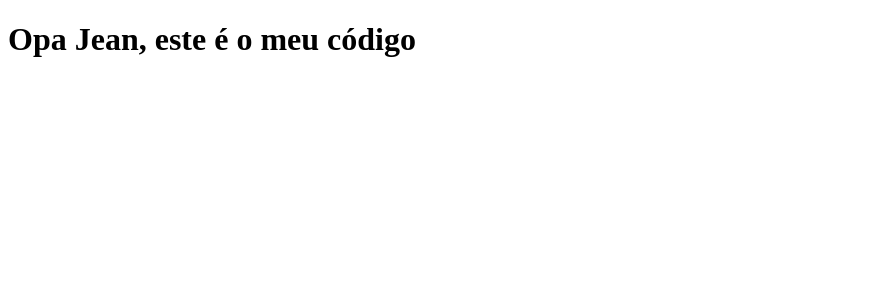
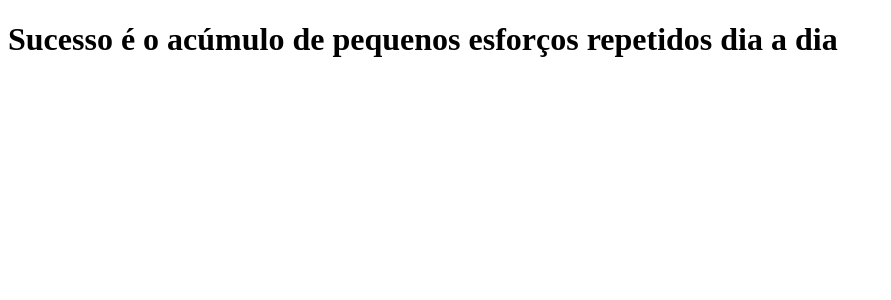
Before and after one commit to Vorceek/First-Repository, a Next.js app: page / in a window 1280 px wide. Shown: the top 300 px of the page, without its empty margins (0-891 px from the left). Built offline with nearby package versions, Linux system fonts and the light colour scheme.

Commit message:
modifica a frase

```diff
--- a/pages/index.js
+++ b/pages/index.js
@@ -1,5 +1,5 @@
 function Home() {
-    return <h1>Opa Jean, este é o meu código</h1>
+    return <h1>Sucesso é o acúmulo de pequenos esforços repetidos dia a dia</h1>
 }
 
 export default Home;
```
